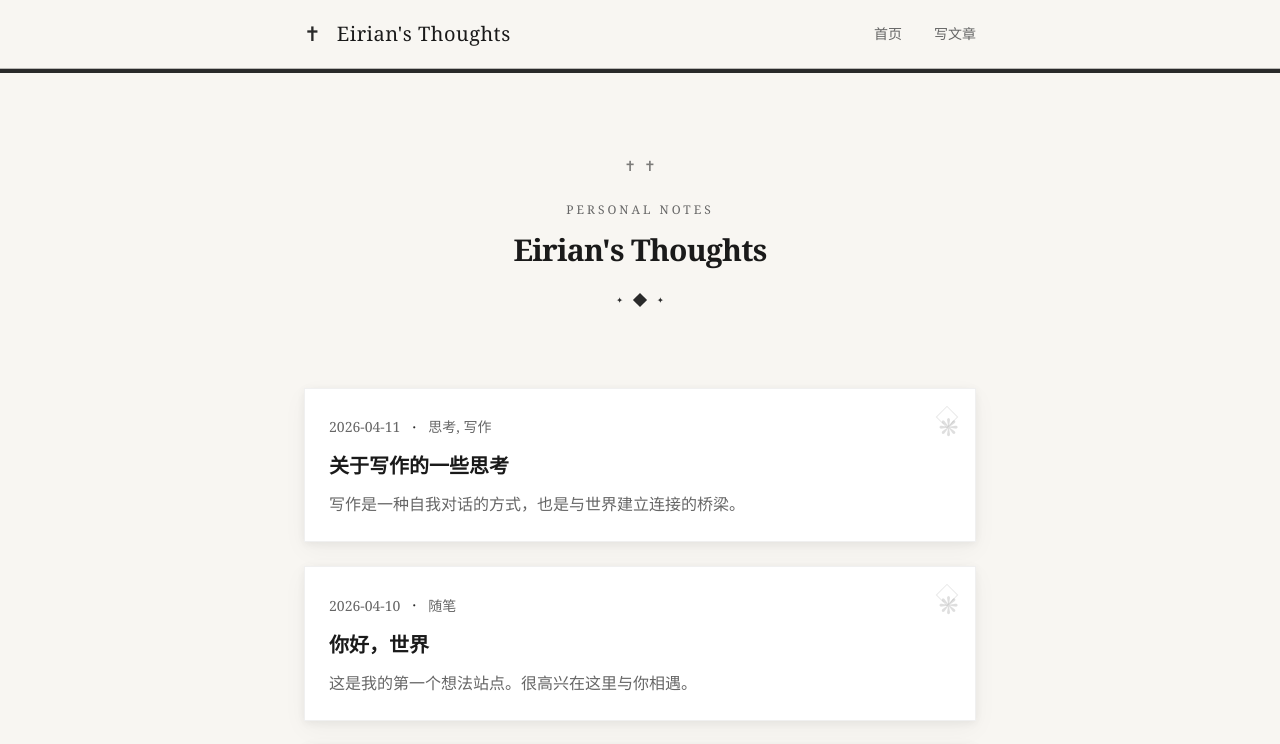
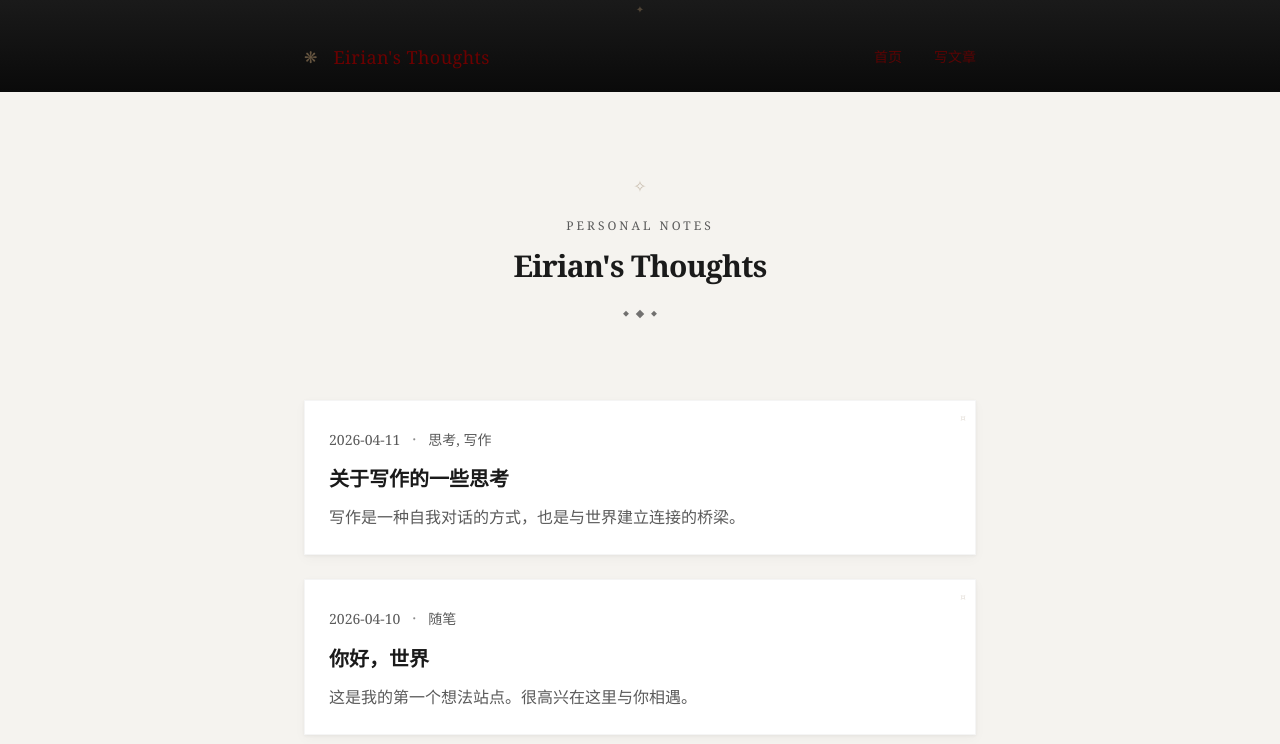
Before and after one commit to Eirian-design/my-thoughts, a Next.js app: page / in a window 1280 px wide. Shown: the top 744 px of the page. Built offline with nearby package versions, Linux system fonts and the light colour scheme.

Commit message:
style: 增强光泽感 + 黑色顶部底部装饰 + 哥特窗花元素

```diff
--- a/src/app/globals.css
+++ b/src/app/globals.css
@@ -1,24 +1,24 @@
 @import "tailwindcss";
 
 :root {
-  --bg: #f8f6f2;
+  --bg: #f5f3ef;
   --bg-card: #ffffff;
   --text: #1a1a1a;
-  --text-light: #666;
-  --accent: #8b0000;
-  --border: #2a2a2a;
-  --gothic: #1a1a1a;
+  --text-light: #5a5a5a;
+  --accent: #6b0000;
+  --border: #1a1a1a;
+  --gothic-gold: #8b7355;
 }
 
 @media (prefers-color-scheme: dark) {
   :root {
-    --bg: #0d0d0d;
-    --bg-card: #1a1a1a;
-    --text: #e5e5e5;
-    --text-light: #999;
-    --accent: #c95050;
-    --border: #444;
-    --gothic: #e5e5e5;
+    --bg: #0a0a0a;
+    --bg-card: #141414;
+    --text: #e8e6e3;
+    --text-light: #888;
+    --accent: #a33;
+    --border: #c9c9c9;
+    --gothic-gold: #b8a082;
   }
 }
 
@@ -26,7 +26,7 @@ body {
   background: var(--bg);
   color: var(--text);
   font-family: Georgia, "Times New Roman", Times, serif;
-  line-height: 1.8;
+  line-height: 1.85;
   -webkit-font-smoothing: antialiased;
 }
 
@@ -52,26 +52,20 @@ a:hover {
 
 /* ========== 哥特式装饰元素 ========== */
 
-/* 菱形中心装饰 */
+/* 菱形装饰 */
 .gothic-divider {
   display: flex;
   align-items: center;
   justify-content: center;
-  gap: 12px;
+  gap: 8px;
 }
 
 .gothic-divider::before,
 .gothic-divider::after {
-  content: '✦';
-  font-size: 8px;
+  content: '◆';
+  font-size: 6px;
   color: var(--border);
-}
-
-.gothic-divider-center {
-  width: 10px;
-  height: 10px;
-  background: var(--border);
-  transform: rotate(45deg);
+  opacity: 0.6;
 }
 
 /* 十字装饰 */
@@ -79,195 +73,184 @@ a:hover {
   display: flex;
   align-items: center;
   justify-content: center;
-  gap: 8px;
+  gap: 12px;
 }
 
 .cross-decoration::before,
 .cross-decoration::after {
   content: '✝';
-  font-size: 14px;
+  font-size: 12px;
   color: var(--border);
-  opacity: 0.6;
+  opacity: 0.7;
 }
 
-/* 哥特式尖顶拱形 */
-.gothic-arch-top {
-  position: relative;
-}
-
-.gothic-arch-top::before {
-  content: '';
-  position: absolute;
-  top: 0;
-  left: 50%;
-  transform: translateX(-50%);
-  width: 60px;
-  height: 30px;
-  border: 2px solid var(--border);
-  border-bottom: none;
-  border-radius: 60px 60px 0 0;
-  opacity: 0.3;
-}
-
-/* 教堂窗花图案 - 四叶玫瑰 */
-.church-window {
-  position: relative;
-}
-
-.church-window::before {
-  content: '❋';
-  position: absolute;
-  top: 16px;
-  right: 16px;
-  font-size: 24px;
-  color: var(--border);
-  opacity: 0.15;
-  transform: rotate(45deg);
-}
-
-.church-window::after {
-  content: '';
-  position: absolute;
-  top: 20px;
-  right: 20px;
-  width: 16px;
-  height: 16px;
-  border: 1px solid var(--border);
-  transform: rotate(45deg);
-  opacity: 0.1;
-}
-
-/* 复杂窗花 - 用于文章页面 */
+/* 玫瑰窗花 */
 .gothic-rose {
   position: relative;
 }
 
 .gothic-rose::before {
+  content: '❋';
+  position: absolute;
+  top: -8px;
+  left: 50%;
+  transform: translateX(-50%);
+  font-size: 16px;
+  color: var(--gothic-gold);
+  opacity: 0.4;
+}
+
+.gothic-rose::after {
   content: '✧';
   position: absolute;
   top: 0;
   left: 50%;
-  transform: translateX(-50%);
-  font-size: 20px;
+  transform: translateX(-50%) translateY(8px);
+  font-size: 12px;
   color: var(--border);
-  opacity: 0.2;
+  opacity: 0.3;
 }
 
-.gothic-rose::after {
-  content: '';
+/* 小窗花 */
+.church-rose-small {
+  position: relative;
+}
+
+.church-rose-small::before {
+  content: '✧';
   position: absolute;
   top: 8px;
-  left: 50%;
-  transform: translateX(-50%);
-  width: 30px;
-  height: 30px;
-  border: 1px solid var(--border);
-  transform: translateX(-50%) rotate(45deg);
-  opacity: 0.1;
+  right: 8px;
+  font-size: 10px;
+  color: var(--gothic-gold);
+  opacity: 0.3;
+  transform: rotate(45deg);
 }
 
-/* 卡片阴影 - 哥特式深色 */
+/* 卡片 */
 .gothic-card {
   background: var(--bg-card);
   box-shadow:
-    0 2px 8px rgba(0, 0, 0, 0.06),
-    0 8px 24px rgba(0, 0, 0, 0.04),
-    inset 0 1px 0 rgba(255, 255, 255, 0.8);
-  border: 1px solid rgba(0, 0, 0, 0.06);
+    0 1px 3px rgba(0, 0, 0, 0.05),
+    0 4px 12px rgba(0, 0, 0, 0.03),
+    inset 0 1px 0 rgba(255, 255, 255, 0.9);
+  border: 1px solid rgba(0, 0, 0, 0.04);
   transition: all 0.3s ease;
 }
 
 .gothic-card:hover {
   box-shadow:
-    0 4px 16px rgba(0, 0, 0, 0.1),
-    0 16px 40px rgba(0, 0, 0, 0.06),
-    inset 0 1px 0 rgba(255, 255, 255, 0.9);
+    0 3px 8px rgba(0, 0, 0, 0.08),
+    0 12px 32px rgba(0, 0, 0, 0.05);
   transform: translateY(-2px);
 }
 
-/* 文章内容区域 - 纯白反光背景 + 黑色字体 */
+/* 文章内容 - 超亮白反光背景 + 纯黑字体 */
 .article-content {
-  background: linear-gradient(135deg, #ffffff 0%, #fafafa 50%, #ffffff 100%);
+  background:
+    linear-gradient(135deg, rgba(255,255,255,0.95) 0%, rgba(255,255,255,0.85) 25%, rgba(255,255,255,0.95) 50%, rgba(252,251,249,0.9) 75%, rgba(255,255,255,0.95) 100%),
+    linear-gradient(45deg, #ffffff 0%, #fafafa 50%, #ffffff 100%);
+  background-blend-mode: soft-light, normal;
   box-shadow:
-    0 1px 3px rgba(0, 0, 0, 0.04),
-    0 4px 12px rgba(0, 0, 0, 0.03),
-    inset 0 0 80px rgba(255, 255, 255, 0.8);
-  border: 1px solid rgba(0, 0, 0, 0.04);
-  color: #1a1a1a;
+    0 2px 4px rgba(0, 0, 0, 0.04),
+    0 8px 24px rgba(0, 0, 0, 0.06),
+    inset 0 0 100px rgba(255, 255, 255, 0.9);
+  border: 1px solid rgba(0, 0, 0, 0.03);
+  color: #0a0a0a;
+  position: relative;
+  overflow: hidden;
 }
 
-/* 增加反光效果 */
+/* 顶部强光泽 */
 .article-content::before {
   content: '';
   position: absolute;
   top: 0;
   left: 0;
   right: 0;
-  height: 60px;
-  background: linear-gradient(180deg, rgba(255,255,255,0.4) 0%, transparent 100%);
+  height: 80px;
+  background: linear-gradient(180deg,
+    rgba(255,255,255,0.7) 0%,
+    rgba(255,255,255,0.3) 40%,
+    transparent 100%
+  );
   pointer-events: none;
+  z-index: 1;
+}
+
+/* 底部光泽 */
+.article-content::after {
+  content: '';
+  position: absolute;
+  bottom: 0;
+  left: 0;
+  right: 0;
+  height: 40px;
+  background: linear-gradient(0deg,
+    rgba(255,255,255,0.4) 0%,
+    transparent 100%
+  );
+  pointer-events: none;
+  z-index: 1;
 }
 
 .prose {
   font-size: 18px;
+  position: relative;
+  z-index: 2;
 }
 
 .prose p {
   margin-bottom: 1.8em;
   text-align: justify;
   hyphens: auto;
+  color: #0a0a0a;
+  letter-spacing: 0.01em;
+}
+
+.prose h2 {
+  font-size: 1.5em;
+  margin-top: 2.2em;
+  margin-bottom: 0.8em;
+  border-bottom: 1px solid #ddd;
+  padding-bottom: 0.3em;
   color: #1a1a1a;
 }
 
-.prose h2 {
-  font-size: 1.6em;
-  margin-top: 2.5em;
-  margin-bottom: 1em;
-  border-bottom: 1px solid #e0e0e0;
-  padding-bottom: 0.3em;
+.prose h3 {
+  font-size: 1.2em;
+  margin-top: 1.8em;
+  margin-bottom: 0.6em;
+  color: #1a1a1a;
 }
 
-.prose h3 {
-  font-size: 1.3em;
-  margin-top: 2em;
-  margin-bottom: 0.8em;
+/* 黑色装饰区域 */
+.dark-decoration {
+  background: linear-gradient(180deg, #1a1a1a 0%, #0a0a0a 100%);
+  color: #e8e6e3;
 }
 
-.prose blockquote {
-  border-left: 3px solid var(--accent);
-  padding: 0.5em 0 0.5em 1.5em;
-  margin: 2em 0;
-  font-style: italic;
-  color: #555;
-}
-
-.prose blockquote::before {
-  content: '“';
-  position: absolute;
-  left: -5px;
-  top: -10px;
-  font-size: 3em;
-  color: var(--border);
-  opacity: 0.15;
-  font-family: Georgia, serif;
+.dark-decoration::before {
+  content: '✦';
+  display: block;
+  text-align: center;
+  font-size: 10px;
+  color: var(--gothic-gold);
+  opacity: 0.5;
+  margin-bottom: 4px;
 }
 
 /* 侧边装饰线 */
-.side-decoration-left {
-  position: relative;
-}
-
-.side-decoration-left::before {
-  content: '';
+.side-line {
   position: absolute;
   left: 0;
   top: 0;
   bottom: 0;
-  width: 3px;
+  width: 2px;
   background: linear-gradient(180deg,
     transparent 0%,
-    var(--border) 15%,
-    var(--border) 85%,
+    var(--gothic-gold) 30%,
+    var(--gothic-gold) 70%,
     transparent 100%
   );
   opacity: 0.2;
--- a/src/app/layout.tsx
+++ b/src/app/layout.tsx
@@ -15,25 +15,24 @@ export default function RootLayout({
     <html lang="zh-CN">
       <body>
         <div className="min-h-screen flex flex-col" style={{ background: 'var(--bg)' }}>
-          {/* 顶部导航 - 哥特式双线 */}
-          <header className="border-b-4" style={{ borderColor: 'var(--border)' }}>
+
+          {/* 顶部导航 - 黑色装饰区域 */}
+          <header className="dark-decoration">
             <div className="max-w-[720px] mx-auto px-6 py-5">
               <div className="flex justify-between items-center">
-                {/* 左侧：十字 + 标题 */}
                 <div className="flex items-center gap-4">
-                  <span className="text-xl" style={{ color: 'var(--border)' }}>✝</span>
-                  <a href="/" className="text-xl font-serif font-medium tracking-wide hover:opacity-70 transition-opacity" style={{ color: 'var(--text)' }}>
+                  {/* 哥特窗花 */}
+                  <span style={{ color: 'var(--gothic-gold)', opacity: 0.7 }}>❋</span>
+                  <a href="/" className="text-lg font-serif font-medium tracking-wide hover:opacity-70 transition-opacity">
                     Eirian's Thoughts
                   </a>
                 </div>
-                <nav className="flex gap-8 text-sm" style={{ color: 'var(--text-light)' }}>
-                  <a href="/" className="hover:opacity-70 transition-opacity" style={{ color: 'var(--text-light)' }}>首页</a>
-                  <a href="/admin" className="hover:opacity-70 transition-opacity" style={{ color: 'var(--text-light)' }}>写文章</a>
+                <nav className="flex gap-8 text-sm" style={{ opacity: 0.8 }}>
+                  <a href="/" className="hover:opacity-70 transition-opacity">首页</a>
+                  <a href="/admin" className="hover:opacity-70 transition-opacity">写文章</a>
                 </nav>
               </div>
             </div>
-            {/* 底部细线 */}
-            <div className="border-b" style={{ borderColor: 'var(--border)', opacity: 0.3 }}></div>
           </header>
 
           <main className="flex-1">
@@ -42,18 +41,14 @@ export default function RootLayout({
             </div>
           </main>
 
-          {/* 底部装饰 */}
-          <footer className="border-t-4 py-10" style={{ borderColor: 'var(--border)' }}>
+          {/* 底部装饰 - 黑色 */}
+          <footer className="dark-decoration py-8">
             <div className="max-w-[720px] mx-auto px-6">
-              {/* 哥特式玫瑰窗花 */}
-              <div className="gothic-rose mb-6"></div>
-
-              <p className="text-center text-sm" style={{ color: 'var(--text-light)' }}>
+              {/* 玫瑰窗花 */}
+              <div className="text-center mb-4" style={{ color: 'var(--gothic-gold)', opacity: 0.5 }}>❋ ✝ ❋</div>
+              <p className="text-center text-sm" style={{ opacity: 0.7 }}>
                 © {new Date().getFullYear()} Eirian · Soli Deo Gloria
               </p>
-
-              {/* 底部十字装饰 */}
-              <div className="cross-decoration mt-6"></div>
             </div>
           </footer>
         </div>
--- a/src/app/page.tsx
+++ b/src/app/page.tsx
@@ -8,10 +8,10 @@ export default function Home() {
 
   return (
     <div className="space-y-10">
-      {/* 标题区 - 哥特式装饰 */}
+      {/* 标题区 */}
       <section className="text-center py-8 mb-12">
-        {/* 顶部十字装饰 */}
-        <div className="cross-decoration mb-6"></div>
+        {/* 顶部小窗花 */}
+        <div className="text-center mb-4" style={{ color: 'var(--gothic-gold)', opacity: 0.4 }}>✧</div>
 
         <p className="text-xs uppercase tracking-[0.25em] mb-3" style={{ color: 'var(--text-light)' }}>
           Personal Notes
@@ -20,24 +20,24 @@ export default function Home() {
           Eirian's Thoughts
         </h1>
 
-        {/* 底部菱形装饰 */}
+        {/* 底部菱形 */}
         <div className="gothic-divider mt-6">
-          <div className="gothic-divider-center" />
+          <div style={{ width: 6, height: 6, background: 'var(--border)', transform: 'rotate(45deg)', opacity: 0.6 }}></div>
         </div>
       </section>
 
-      {/* 文章列表 - 哥特式卡片 + 窗花 */}
+      {/* 文章列表 */}
       <section className="space-y-6">
         {sortedPosts.map((post) => (
           <article
             key={post.id}
-            className="gothic-card p-6 church-window"
+            className="gothic-card p-6 church-rose-small"
           >
             <div className="flex items-center gap-3 mb-3">
               <time className="text-sm" style={{ color: 'var(--text-light)' }}>{post.date}</time>
               {post.tags.length > 0 && (
                 <>
-                  <span style={{ color: 'var(--border)' }}>·</span>
+                  <span style={{ color: 'var(--border)', opacity: 0.5 }}>·</span>
                   <span className="text-sm" style={{ color: 'var(--text-light)' }}>
                     {post.tags.join(", ")}
                   </span>
```
Also changed, not shown: src/app/post/[id]/page.tsx (+12 -16 lines).
